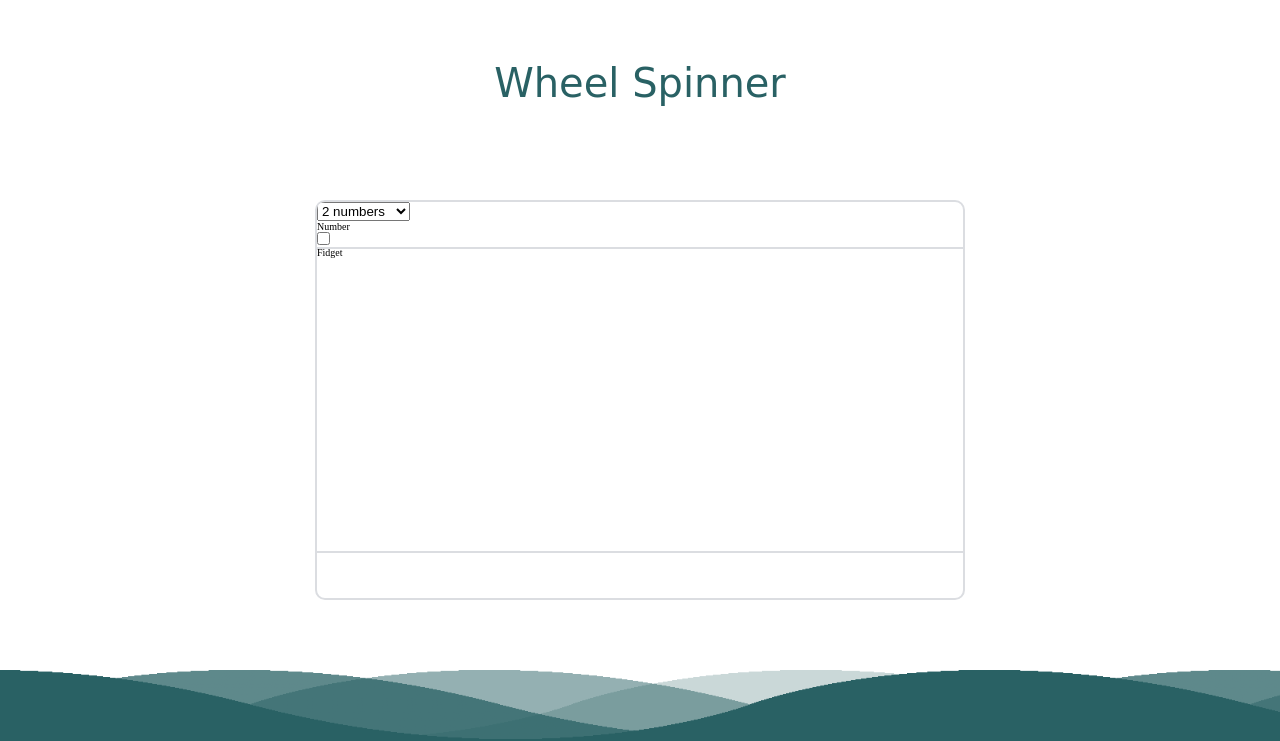
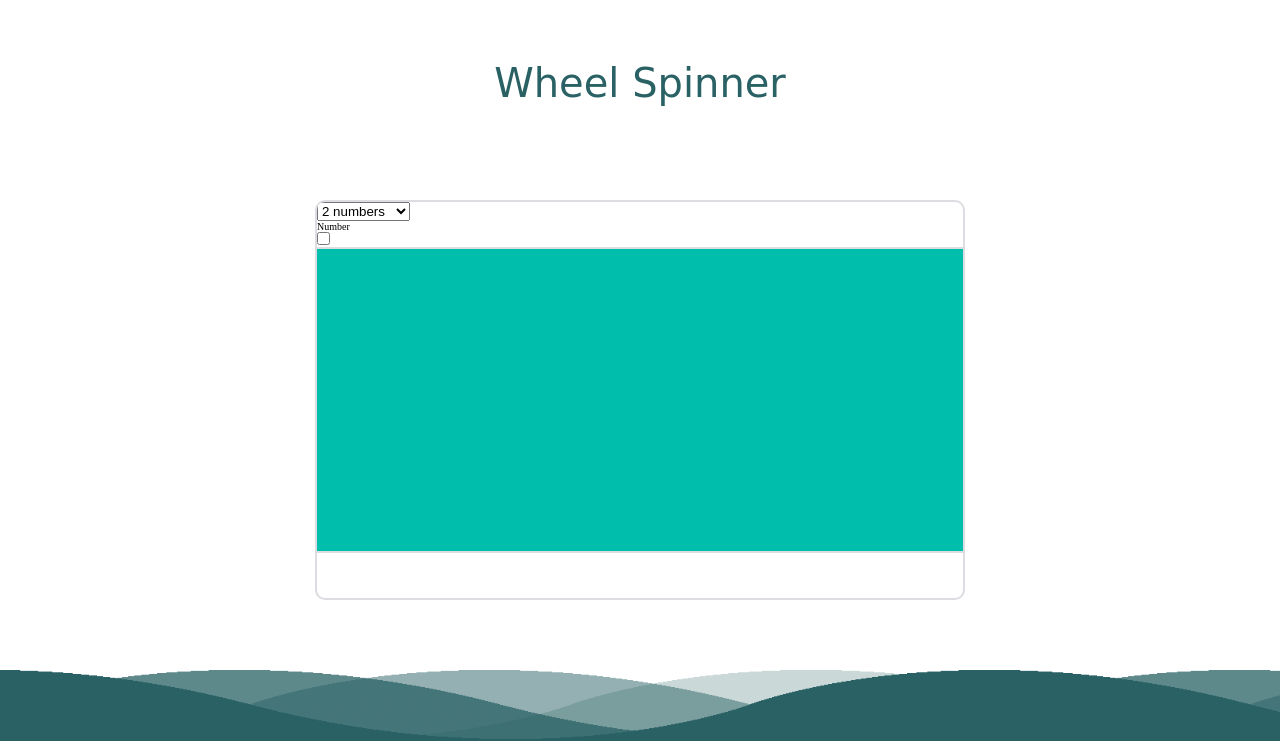
Before and after one commit to Beast-Code9999/Wheel-Spinner, a website: page index.html in a window 1280 px wide. Shown: the top 741 px of the page. Drawn offline with Linux system fonts and the light colour scheme; a web font is replaced by a local one.

Commit message:
add background-color to .section--middle

```diff
--- a/sass/layout/_main.scss
+++ b/sass/layout/_main.scss
@@ -19,6 +19,7 @@
     &--middle {
         width: 100%;
         height: 76.471%;
+        background-color: $color-primary;
     }
 
     &--bottom {
```
Also changed, not shown: style.css.
